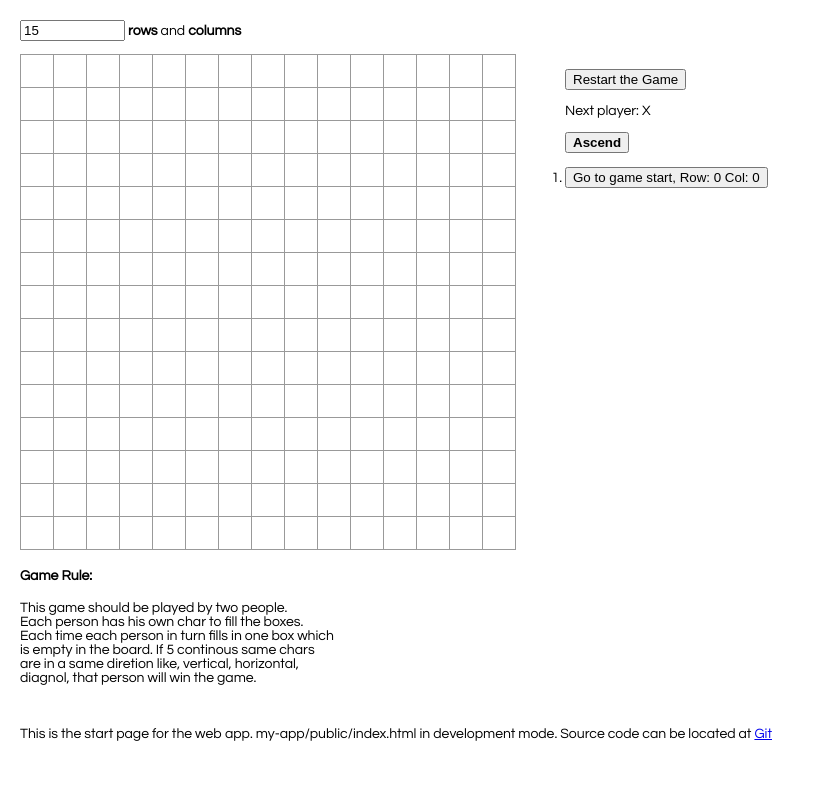
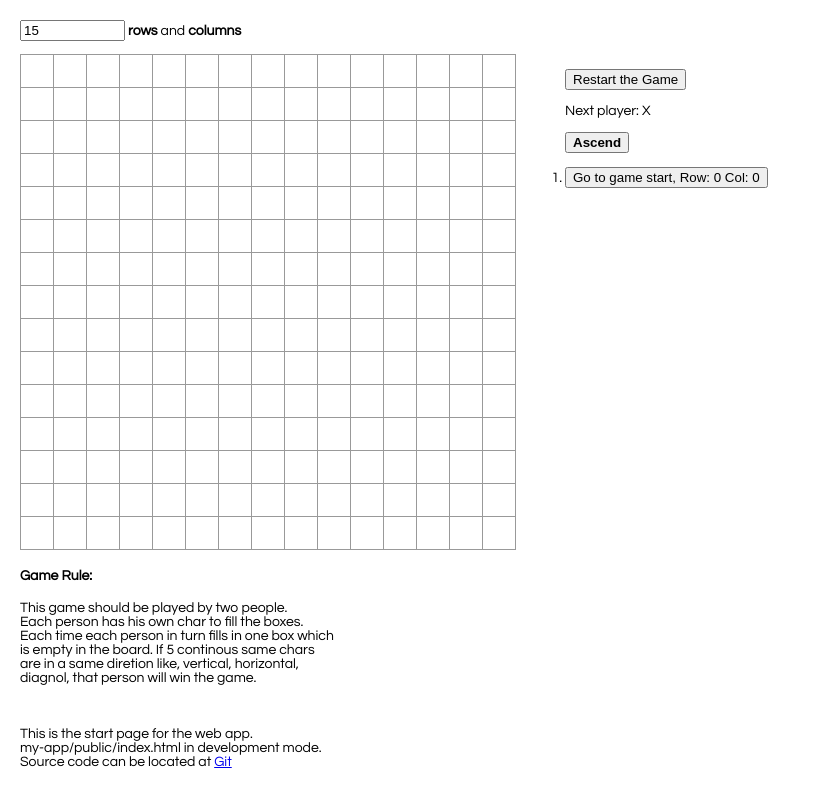
Before and after one commit to yongjiel/five_adjacent_chess, a React app: page / in a window 1280 px wide. Shown: the whole page, without its empty margins (0-814 px from the left). Built offline with nearby package versions, Linux system fonts and the light colour scheme.

```diff
--- a/public/index.html
+++ b/public/index.html
@@ -43,6 +43,6 @@
     </p>
     </div>
    <br/><br/>
-   This is the start page for the web app. my-app/public/index.html in development mode. Source code can be located at <a href="https://github.com/yongjiel/five_adjacent_chest"> Git </a>
+   This is the start page for the web app. <br/>my-app/public/index.html in development mode. <br/>Source code can be located at <a href="https://github.com/yongjiel/five_adjacent_chest"> Git </a>
   </body>
 </html>
--- a/src/index.css
+++ b/src/index.css
@@ -50,6 +50,7 @@
   margin-right: 20px;
   max-width: 20%;
   max-height: 20%;
+  height: 200px;
 }
 
 .game-input{
```
